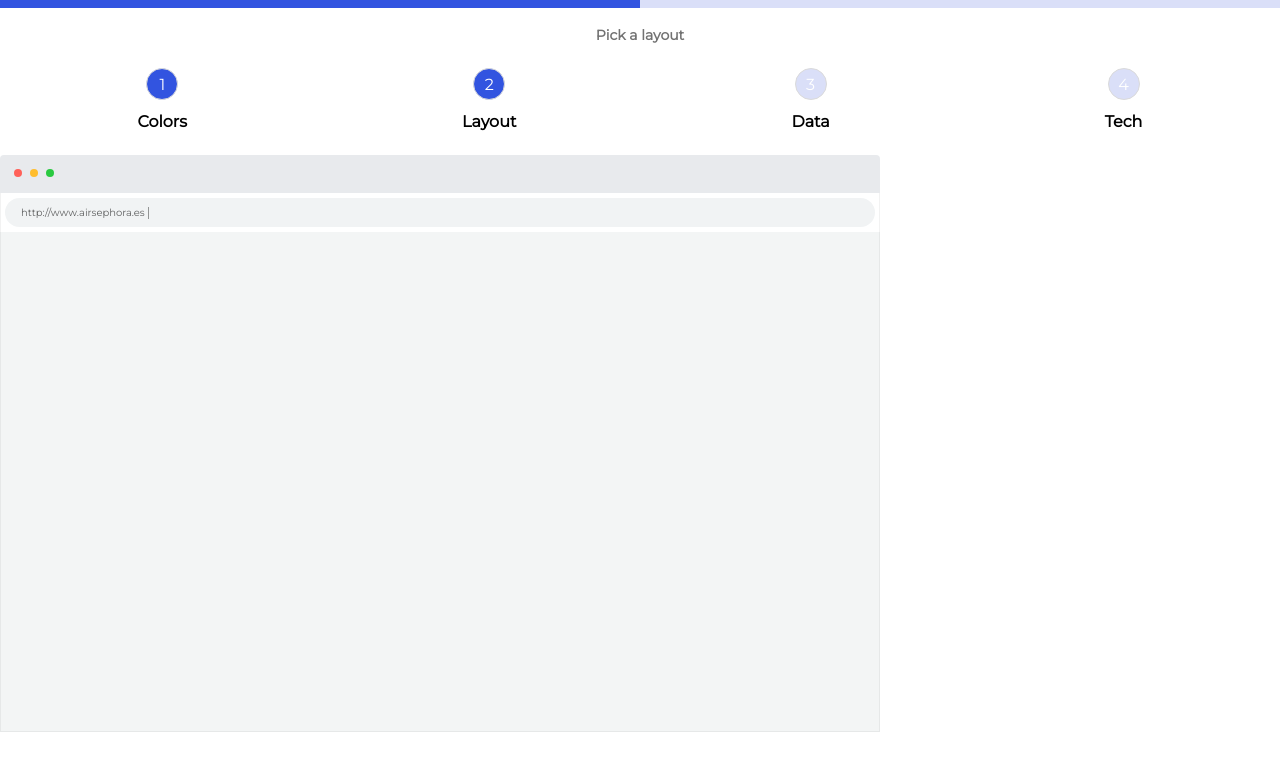
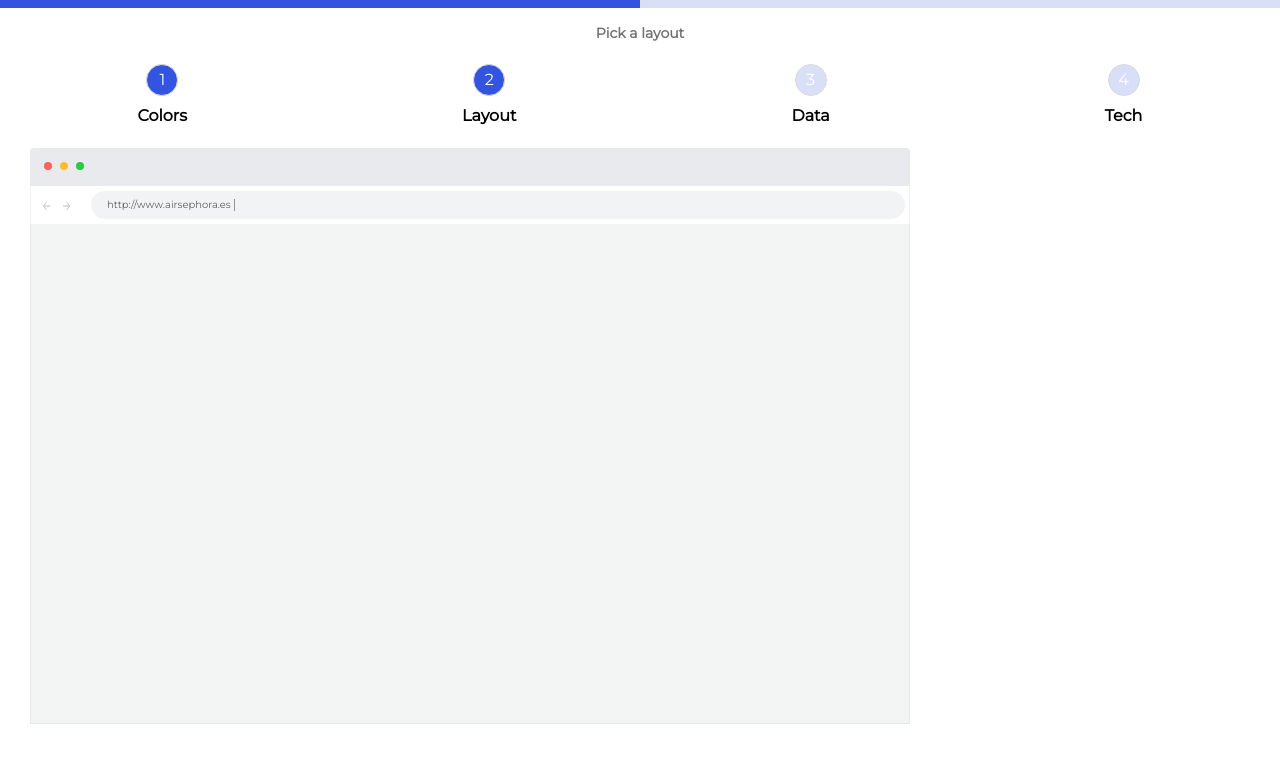
Before and after one commit to CartoDB/shuttle, a Vue app: page /layout in a window 1280 px wide. Shown: the top 770 px of the page. Built offline with nearby package versions, Linux system fonts and the light colour scheme.

Commit message:
add back

```diff
--- a/public/index.html
+++ b/public/index.html
@@ -8,13 +8,56 @@
     <link href="https://fonts.googleapis.com/css?family=Montserrat" rel="stylesheet">
     <title>Airsephora</title>
     <style>
-      body {
+      html, body, div, span, applet, object, iframe,
+      h1, h2, h3, h4, h5, h6, p, blockquote, pre,
+      a, abbr, acronym, address, big, cite, code,
+      del, dfn, em, img, ins, kbd, q, s, samp,
+      small, strike, strong, sub, sup, tt, var,
+      b, u, i, center,
+      dl, dt, dd, ol, ul, li,
+      fieldset, form, label, legend,
+      table, caption, tbody, tfoot, thead, tr, th, td,
+      article, aside, canvas, details, embed,
+      figure, figcaption, footer, header, hgroup,
+      menu, nav, output, ruby, section, summary,
+      time, mark, audio, video {
         margin: 0;
         padding: 0;
+        border: 0;
+        font-size: 100%;
+        font: inherit;
+        vertical-align: baseline;
+      }
+      /* HTML5 display-role reset for older browsers */
+      article, aside, details, figcaption, figure,
+      footer, header, hgroup, menu, nav, section {
+        display: block;
+      }
+      body {
+        line-height: 1;
+      }
+      ol, ul {
+        list-style: none;
+      }
+      blockquote, q {
+        quotes: none;
+      }
+      blockquote:before, blockquote:after,
+      q:before, q:after {
+        content: '';
+        content: none;
+      }
+      table {
+        border-collapse: collapse;
+        border-spacing: 0;
+      }
+
+      body {
+        font-family: 'Montserrat', sans-serif;
       }
 
       * {
-        font-family: 'Montserrat', sans-serif;
+
         box-sizing: border-box;
       }
     </style>
--- a/src/views/Layout.vue
+++ b/src/views/Layout.vue
@@ -1,5 +1,5 @@
 <template>
-  <div>
+  <div class="container">
     <div class="browser">
       <div class="browser-header">
         <span class="browser-headerPoint browser-headerPoint--red"></span>
@@ -8,6 +8,22 @@
       </div>
       <div class="browser-inner">
         <div class="browser-bar">
+          <ul class="browser-barIcons">
+            <li class="browser-barIconsItem">
+              <svg width="8px" height="8px" viewBox="0 0 8 8" version="1.1" xmlns="http://www.w3.org/2000/svg" xmlns:xlink="http://www.w3.org/1999/xlink">
+                  <g id="Page-1" stroke="none" stroke-width="1" fill="none" fill-rule="evenodd">
+                      <path d="M1.26544797,3.62351861 L7.25879652,3.62351861 L7.25879652,4.37648139 L1.26544797,4.37648139 L3.78796516,7.52962788 L3.2,8 L0,4 L3.2,0 L3.78796516,0.470372124 L1.26544797,3.62351861 Z" id="Combined-Shape" fill="#BABCBE" fill-rule="nonzero"></path>
+                  </g>
+              </svg>
+            </li>
+             <li class="browser-barIconsItem">
+              <svg width="8px" height="8px" viewBox="0 0 8 8" version="1.1" xmlns="http://www.w3.org/2000/svg" xmlns:xlink="http://www.w3.org/1999/xlink">
+                  <g id="Page-1" stroke="none" stroke-width="1" fill="none" fill-rule="evenodd">
+                      <path d="M1.26544797,3.62351861 L7.25879652,3.62351861 L7.25879652,4.37648139 L1.26544797,4.37648139 L3.78796516,7.52962788 L3.2,8 L0,4 L3.2,0 L3.78796516,0.470372124 L1.26544797,3.62351861 Z" id="Combined-Shape-Copy" fill="#BABCBE" fill-rule="nonzero" transform="translate(3.629398, 4.000000) rotate(-180.000000) translate(-3.629398, -4.000000) "></path>
+                  </g>
+              </svg>
+            </li>
+          </ul>
           <div class="browser-barAddress">http://www.airsephora.es<span></span></div>
         </div>
         <div class="browser-content">
@@ -20,6 +36,12 @@
 
 
 <style scoped>
+
+.container {
+  max-width: 1220px;
+  width: 100%;
+  margin: 0 auto;
+}
 .browser {
   max-width: 880px;
   width: 100%;
@@ -52,6 +74,15 @@
 
   .browser-bar {
     padding: 5px;
+    display: flex;
+    align-items: center;
+  }
+  .browser-barIcons {
+    display: flex;
+    padding: 0 8px;
+  }
+  .browser-barIconsItem {
+    margin-right: 12px;
   }
   .browser-inner {
     position: relative;
@@ -76,6 +107,7 @@
     border-radius: 50px;
     font-size: 10px;
     color: rgba(0, 0, 0, 0.6);
+    flex: 1;
   }
 
     .browser-barAddress span {
```
